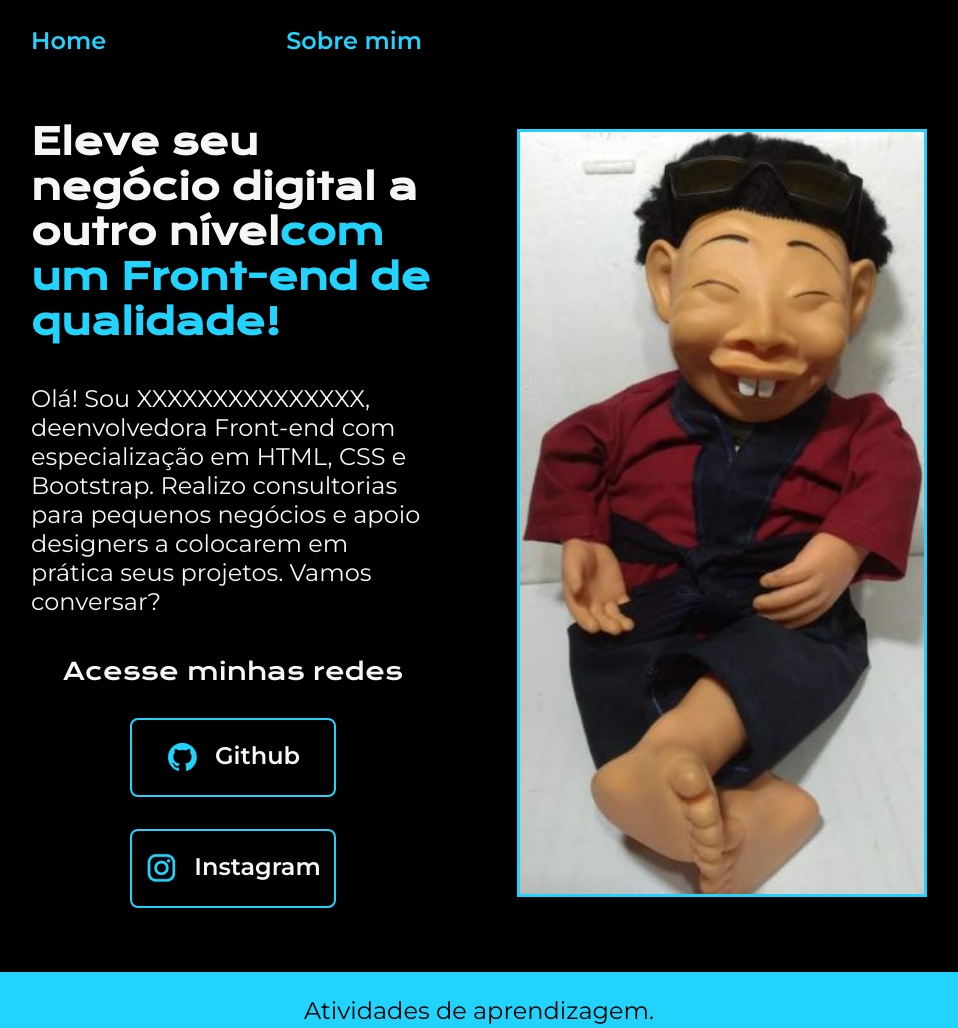
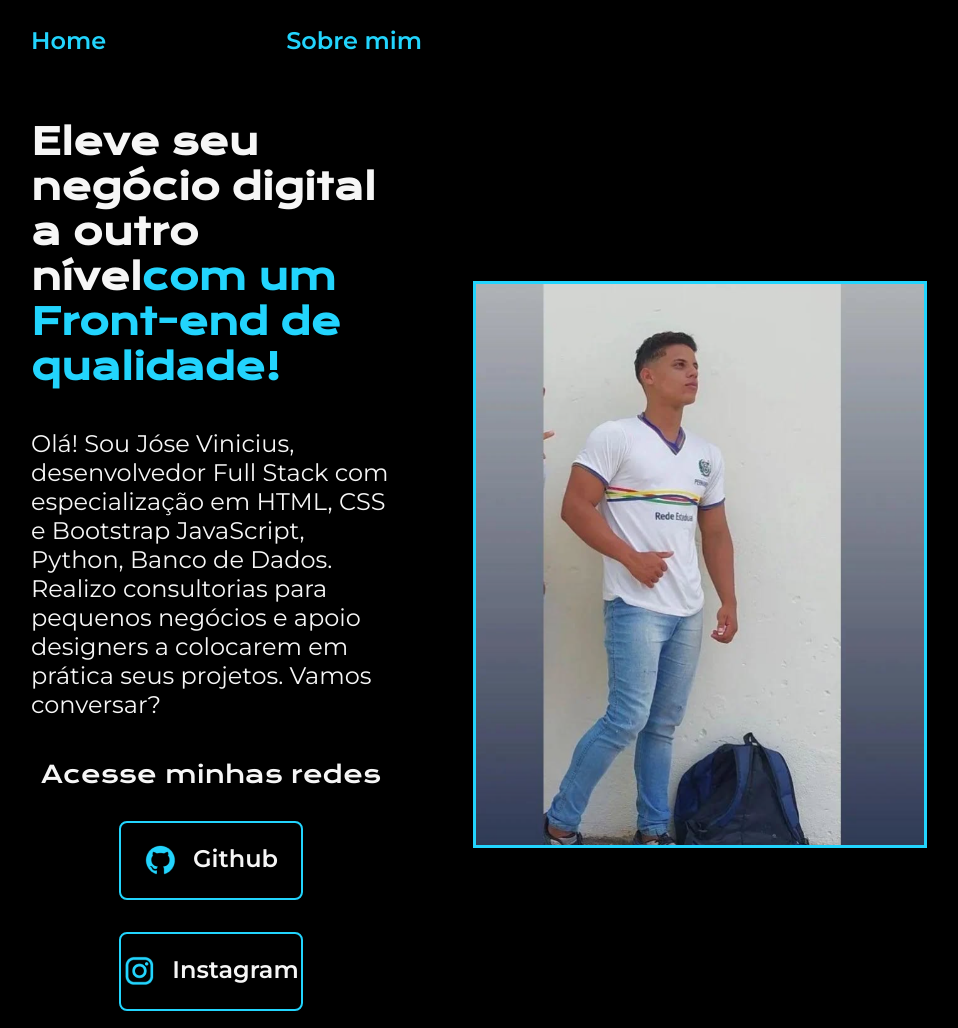
Before and after one commit to jorgelubens/PortFolio, a plain HTML site: page index.html in a window 1280 px wide. Shown: the top 1028 px of the page, without its empty margins (161-1119 px from the left). Drawn offline with nearby package versions, Linux system fonts and the light colour scheme.

Commit message:
Portfolio Atualizado

```diff
--- a/index.html
+++ b/index.html
@@ -21,22 +21,22 @@
             <h1 class="apresentacao__conteudo__titulo">Eleve seu negócio digital a outro nível<strong
             class="titulo-destaque">com um Front-end de qualidade!
             </strong></h1>
-            <p class="apresentacao__conteudo__texto">Olá! Sou XXXXXXXXXXXXXXX, deenvolvedora Front-end com especialização em HTML, CSS e Bootstrap. Realizo consultorias para pequenos negócios e apoio designers a colocarem em prática seus projetos. Vamos conversar?
+            <p class="apresentacao__conteudo__texto">Olá! Sou Jóse Vinicius, desenvolvedor Full Stack com especialização em HTML, CSS e Bootstrap JavaScript, Python, Banco de Dados. Realizo consultorias para pequenos negócios e apoio designers a colocarem em prática seus projetos. Vamos conversar?
 </p>
             <div class="apresentacao__links">
                 <h2 class="apresentacao__links__subtitulo">Acesse minhas redes</h2>
-                <a class="apresentacao__links__navegacao" href="#">
+                <a class="apresentacao__links__navegacao" href="https://github.com/jorgelubens">
                     <img src="github.jpeg">
                     Github
                 </a>
-                <a class="apresentacao__links__navegacao" href="#">
+                <a class="apresentacao__links__navegacao" href="https://www.instagram.com/vini_fit15/">
                     <img src="instagram.jpeg">
                     Instagram
                 </a>
 
             </div>
         </section>
-        <img class="apresentacao__imagem" src="12081648_3.jpeg" alt="Foto">
+        <img class="apresentacao__imagem" src="FOTO.jpeg" alt="Foto">
     </main>
     <footer class="rodape">
         <p>Atividades de aprendizagem.</p>
```
Also changed, not shown: indexx.html (added, +19 -0 lines), sobre.html (+2 -2 lines), FOTO.jpeg (added).
